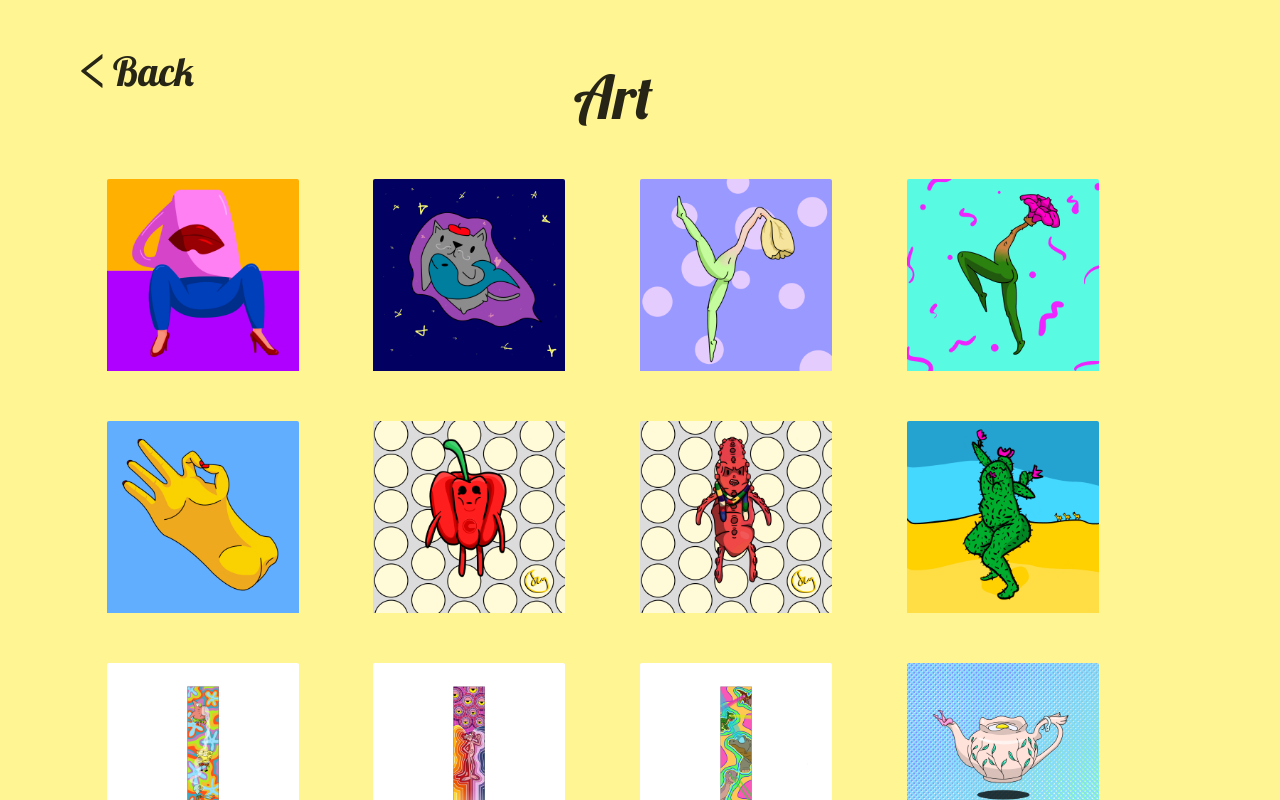
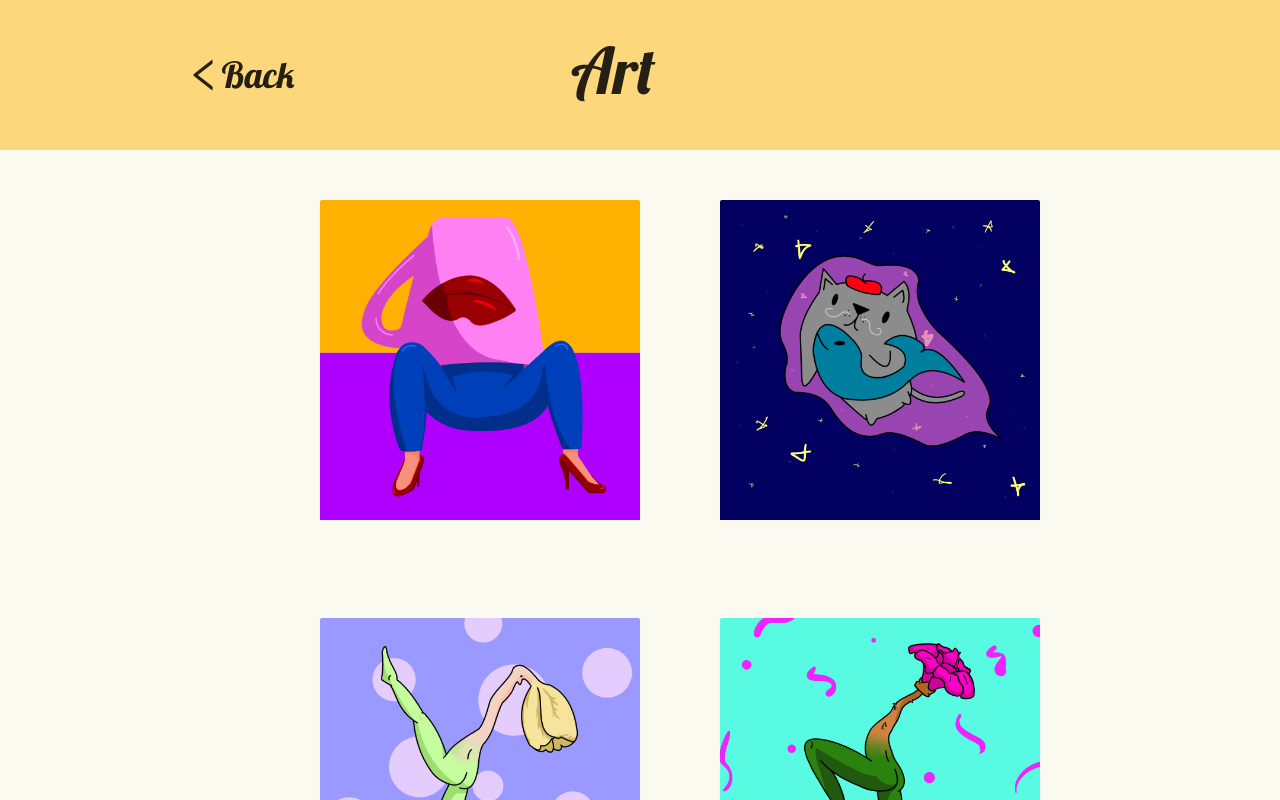
Before and after one commit to SzymonDawi/PersonalWebsite, a React (Create React App) app: page /Art in a window 1280 px wide. Shown: the top 800 px of the page. Built offline with nearby package versions, Linux system fonts and the light colour scheme.

Commit message:
Added functionality to look at single piece of art and information surrounding it

```diff
--- a/package.json
+++ b/package.json
@@ -4,6 +4,7 @@
   "private": true,
   "dependencies": {
     "@ant-design/icons": "^4.3.0",
+    "@cantonjs/react-scroll-view": "^0.4.2",
     "@material-ui/core": "^4.11.2",
     "@testing-library/jest-dom": "^5.11.6",
     "@testing-library/react": "^11.2.2",
@@ -12,8 +13,10 @@
     "express": "^4.17.1",
     "react": "^17.0.1",
     "react-dom": "^17.0.1",
+    "react-native": "^0.63.4",
     "react-router-dom": "^5.2.0",
     "react-scripts": "4.0.1",
+    "react-scrollview": "0.0.3",
     "web-vitals": "^0.2.4"
   },
   "scripts": {
--- a/src/App.css
+++ b/src/App.css
@@ -4,7 +4,6 @@
 
 .App {
   text-align: center;
-
 }
 
 .App-logo {
@@ -34,9 +33,19 @@
   font-size: 60px;
 }
 
-.a1{
+.Title{
   font-family:'Lobster';
-  font-size: 40px;
+  font-size: 64px;
+}
+
+.SubHeading{
+  font-family:'Lobster';
+  font-size: 36px;
+}
+
+.NoScroll{
+  overflow-x: hidden;
+  overflow-y: hidden;
 }
 
 .App-link {
--- a/src/App.js
+++ b/src/App.js
@@ -18,7 +18,7 @@ class App extends Component{
     this.state ={
       Colsize: 15,
       ColSize: { col1: 8, col2: 8, col3:8},
-      ColColour: {col1: "#F36870", col2: "#FFF593", col3: "#74B2D0"},
+      ColColour: {col: "#FAFAF0", col1: "#f98ba9", col2: "#fdd77c", col3: "#5ed3da"},
     }
   }
 
@@ -32,7 +32,7 @@ class App extends Component{
                 </Route>
 
                 <Route path="/Art">
-                  <Art BackgroundColor={this.state.ColColour.col2}></Art>
+                  <Art BackgroundColor={this.state.ColColour.col} AccentColour={this.state.ColColour.col2}></Art>
                 </Route>
 
                 <Route path="/AboutMe">
--- a/src/Components/Art/Art.js
+++ b/src/Components/Art/Art.js
@@ -1,7 +1,6 @@
 import React, { Component } from 'react';
 import { Card, Col, Row, Button, } from 'antd';
-import { LeftOutlined } from '@ant-design/icons';
-
+import {LeftOutlined } from '@ant-design/icons';
 
 class Art extends Component{
     constructor(props) {
@@ -26,28 +25,94 @@ class Art extends Component{
             "/Img/Art/koiboi3.png",
             "/Img/Art/anglarboot_001.png",
             ],
+            ArtOpen: false,
+            ArtBackground: "#FFE6AB",
+            ArtPiece: "",
+            ArtPiecePos: 0,
+
         }
+      }
+
+    clickArt = (e) =>{
+        this.setState({ArtOpen: true})
+        this.setState({ArtPiece: e.src})
+        console.log(e.src)
+    }
+
+    closeArt = () =>{
+        this.setState({ArtOpen: false})
+    }
+
+    handleScroll = (e) =>{
+        this.setState({ArtPiecePos: window.pageYOffset})
+        console.log(this.state.ArtPiecePos)
     }
 
     render(){
         return(
-            <div>
-                <Row style={{backgroundColor: this.props.BackgroundColor, paddingTop:"50px"} } >
-                    <Col span={5}><Button ghost type="text" size="large" href="/" ><p className="a1"> <LeftOutlined />Back </p></Button></Col>
-                    <Col span={5} offset={4}><p className="App-greating"> Art </p>  </Col>
+                <Row>
+
+                    <Col span={this.state.ArtOpen ? 12 : 24}>
+                        <Row style={{backgroundColor: this.props.AccentColour, paddingTop:"20px", height:"150px"} } >
+                            <Col span={5} offset={2}>
+                                <Button ghost type="text" size="large" href="/" style={{marginTop:"35px"}}>
+                                    <p className="SubHeading"> <LeftOutlined />Back </p>
+                                </Button>
+                            </Col>
+                            <Col span={5} offset={2}><p className="Title"> Art </p>  </Col>
                         </Row>
-                <Row justify="center"  style={{backgroundColor: this.props.BackgroundColor, marginTop:"-50px", paddingBottom:"50px"} }>
+                        <Row justify="center"  style={{backgroundColor: this.props.BackgroundColor, paddingBottom:"50px"} }>
+                            <Col  xxl={{span: this.state.ArtOpen ? 24 : 12}} xl={{span:18}} lg={{span: 18}} md={{span: 12}} sm={{span: 8}} xs={{span: 8}} >
+                                <Row justify="center">
                                 {this.state.Art.map((Src) => (
-                        <Col span={5}  style={{paddingTop:"25px", paddingBottom:"25px" }}>
+                                    <Col xxl={{span:this.state.ArtOpen ? 8 : 7, offset:1}} xl={{span:this.state.ArtOpen ? 24 : 8, offset:2}}
+                                        lg={{span:this.state.ArtOpen ? 24 : 8, offset:2}} md={{span:this.state.ArtOpen ? 24 : 12, offset:2}} sm={{span: 24, offset:2}}  xs={{span: 24,  offset:2}}>
                                         <Card
-                            style={{ width: "15vw", height:"15vw"}}
-                            cover={<img src={Src} />}
+                                        bordered={false}
+                                        style={{backgroundColor: this.props.BackgroundColor, width: "100%", height:"100%", marginTop:"50px"}}
+                                        cover={<img style={{ width: "100%", height:"100%"}} src={Src} />}
+                                        onClick={e => this.clickArt(e.target)}
                                     >
                                         </Card>
                                     </Col>
                                 ))}
                                 </Row>
-            </div>
+                            </Col>
+                        </Row>
+                    </Col>
+                    {this.state.ArtOpen &&
+                        <Col justify="center" span={12} style={{backgroundColor: this.state.ArtBackground,   position: "sticky"}}>
+                                <Row >
+                                    <Col span={5}>
+                                        <Button ghost type="text" size="large" onClick={this.closeArt} >
+                                        <p className="Title" > x </p>
+                                        </Button>
+                                    </Col>
+                                    <Col span={5} offset={4}><p className="Title"> Test </p></Col>
+                                </Row>
+                                <Row >
+                                    <Col span={24} style={{paddingLeft:"25%"}}>
+                                        <Card
+                                            bordered={false}
+                                            style={{backgroundColor: this.state.ArtBackground, width: "80%", height:"80%"}}
+                                            cover={<img style={{ width: "80%", height:"80%"}} src={this.state.ArtPiece} />}
+                                        >
+                                        </Card>
+                                    </Col>
+                                </Row>
+                                <Row>
+                                    <Col span={20} style={{paddingLeft:"25%"}}>
+                                        <p style={{ width: "80%"}}>
+                                        Suspendisse non diam lorem. Morbi ultricies aliquam massa, vel scelerisque lectus luctus eget.
+                                        Quisque in justo interdum, cursus risus vel, pellentesque ex. Vestibulum ut enim ut tellus fringilla varius.
+                                        Mauris accumsan sit amet ex sed porttitor. Mauris dictum sit amet quam a semper. Quisque congue tincidunt purus nec placerat.
+                                        Quisque eget molestie erat. Phasellus euismod ultrices tellus at sollicitudin. Sed blandit aliquet lacus, vitae fringilla nisl mattis eu.
+                                        </p>
+                                    </Col>
+                                </Row>
+                        </Col>
+                    }
+                </Row>
         );
     }
 }
--- a/src/Components/Home/index.js
+++ /dev/null
@@ -1 +0,0 @@
-export { default } from "./Home.js";
--- a/src/Components/Pillar/Pillar.js
+++ b/src/Components/Pillar/Pillar.js
@@ -25,10 +25,10 @@ class Pillar extends Component{
                 style={{
                     height: "100vh",
                     backgroundColor: this.props.BackgroundColor,
-                    paddingTop: "31vh",
+                    paddingTop: "40vh",
                 }}
                 >
-                    <Meta title={<span className="a1">{this.props.Title} </span> }/>
+                    <Meta title={<span className="Title">{this.props.Title} </span> }/>
                 </Card>
             </div>
         );
```
Also changed, not shown: src/Components/Home/Home.js (deleted, +0 -17 lines), 2 other files (tests, documents, lock files or other folders). Lines whose indentation alone changed are shown as unchanged.
